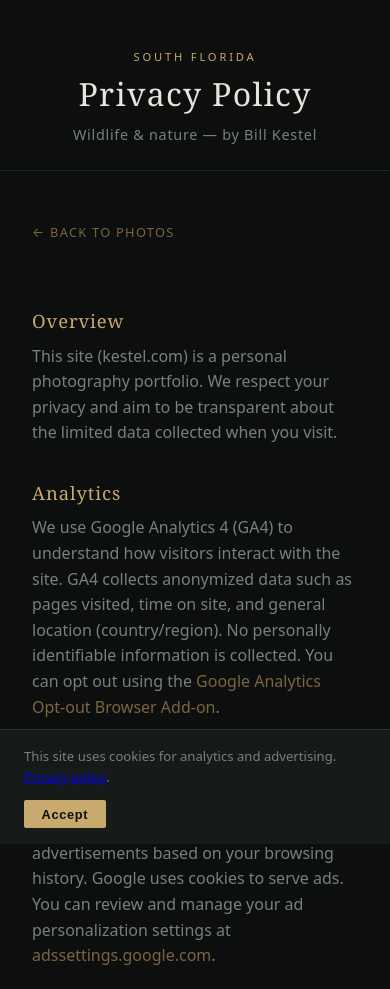
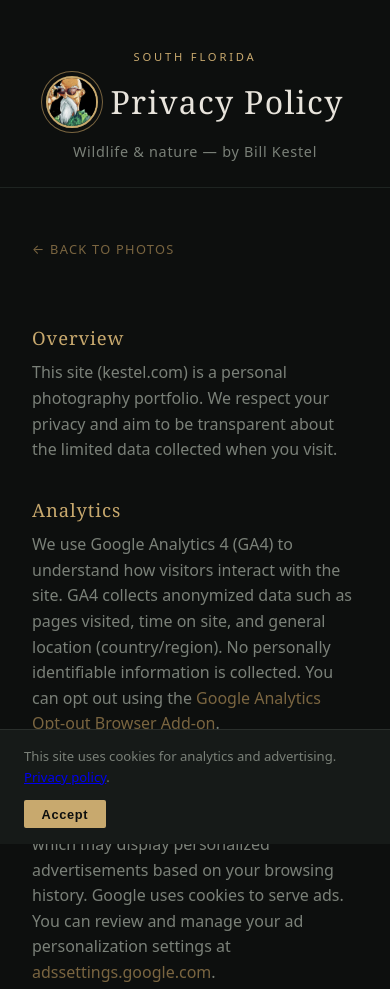
Before and after one commit to erk-dot/kestel, a plain HTML site: page privacy.html in a window 390 px wide. Shown: the top 989 px of the page. Drawn offline with Linux system fonts and the light colour scheme.

Commit message:
Add Bill's avatar beside the title on every page
Circular avatar (images/bill-avatar.jpg, 240px) with a gold ring to the
left of the page title. The title stays centred on wide screens; on
phones the avatar and title centre together. Links back to the gallery
from the other pages.

Co-Authored-By: Claude Opus 5.5 <noreply@anthropic.com>

```diff
--- a/privacy.html
+++ b/privacy.html
@@ -47,6 +47,33 @@
       text-transform: uppercase;
       color: var(--accent);
       margin-bottom: 0.6rem;
+    }
+    /* Bill's avatar, to the left of the page title. The row is padded on the
+       right by the avatar's width so the title text stays centred on wide screens. */
+    .title-row {
+      --av: clamp(52px, 7vw, 84px);
+      --av-gap: clamp(0.75rem, 2vw, 1.25rem);
+      display: flex;
+      align-items: center;
+      justify-content: center;
+      gap: var(--av-gap);
+      padding-right: calc(var(--av) + var(--av-gap));
+    }
+    .title-row .site-title { text-align: left; }
+    .site-avatar {
+      display: block;
+      flex: none;
+      width: var(--av);
+      height: var(--av);
+      border-radius: 50%;
+      border: 2px solid var(--accent);
+      box-shadow: 0 0 0 4px var(--bg), 0 0 0 5px var(--accent-dim);
+      object-fit: cover;
+    }
+    .site-avatar-link { display: block; flex: none; border-radius: 50%; }
+    .site-avatar-link:focus-visible { outline: 2px solid var(--accent); outline-offset: 6px; }
+    @media (max-width: 600px) {
+      .title-row { padding-right: 0; }
     }
     .site-title {
       font-family: var(--font-display);
@@ -140,7 +167,10 @@
 <body>
   <header>
     <p class="site-eyebrow">South Florida</p>
-    <h1 class="site-title">Privacy Policy</h1>
+    <div class="title-row">
+      <a class="site-avatar-link" href="/" aria-label="kestel.com home"><img class="site-avatar" src="/images/bill-avatar.jpg" width="120" height="120" alt="Bill Kestel" /></a>
+      <h1 class="site-title">Privacy Policy</h1>
+    </div>
     <p class="site-subtitle">Wildlife &amp; nature — by Bill Kestel</p>
   </header>
   <main>
```
Also changed, not shown: index.html (+31 -1 lines), soccer-video-importer-privacy.html (+31 -1 lines), soccer-video-importer.html (+31 -1 lines), images/bill-avatar.jpg (added).
